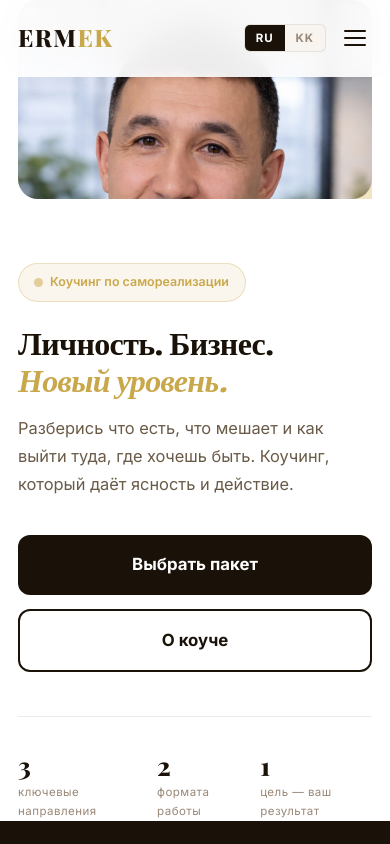
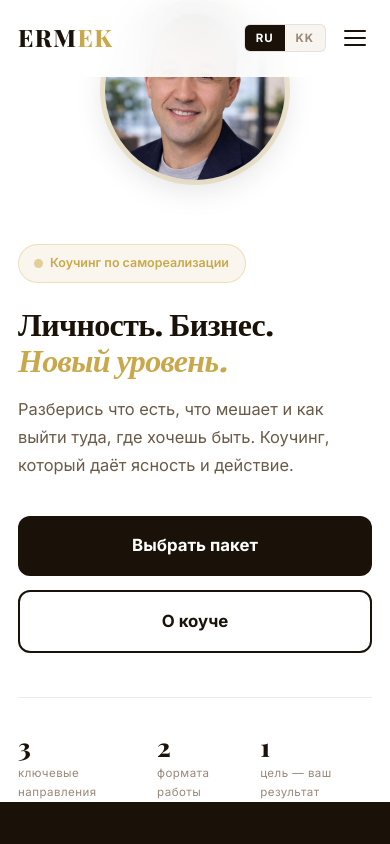
Before and after one commit to yermeekk/coach, a plain HTML site: page index.html in a window 390 px wide. Shown: the top 844 px of the page. Drawn offline with nearby package versions, Linux system fonts and the light colour scheme; a web font is replaced by a local one.

Commit message:
Mobile: make hero photo circular on small screens

```diff
--- a/index.html
+++ b/index.html
@@ -175,8 +175,9 @@
     /* RESPONSIVE */
     @media(max-width:1024px){
       .hero{grid-template-columns:1fr;min-height:auto;padding-top:110px}
-      .hero-img-wrap{max-height:360px;overflow:hidden}
-      .hero-img{aspect-ratio:16/9}
+      .hero-img-wrap{max-height:none;overflow:visible;display:flex;justify-content:center}
+      .hero-img{width:180px;height:180px;aspect-ratio:1/1;border-radius:50%;object-position:top center;box-shadow:0 0 0 5px rgba(201,168,76,.25),0 8px 32px rgba(0,0,0,.12)}
+      .hero-img-accent{display:none}
       .about-inner{grid-template-columns:1fr;gap:40px}
       .packages-grid{grid-template-columns:1fr}
       .process-steps{grid-template-columns:1fr 1fr;gap:32px}
```
